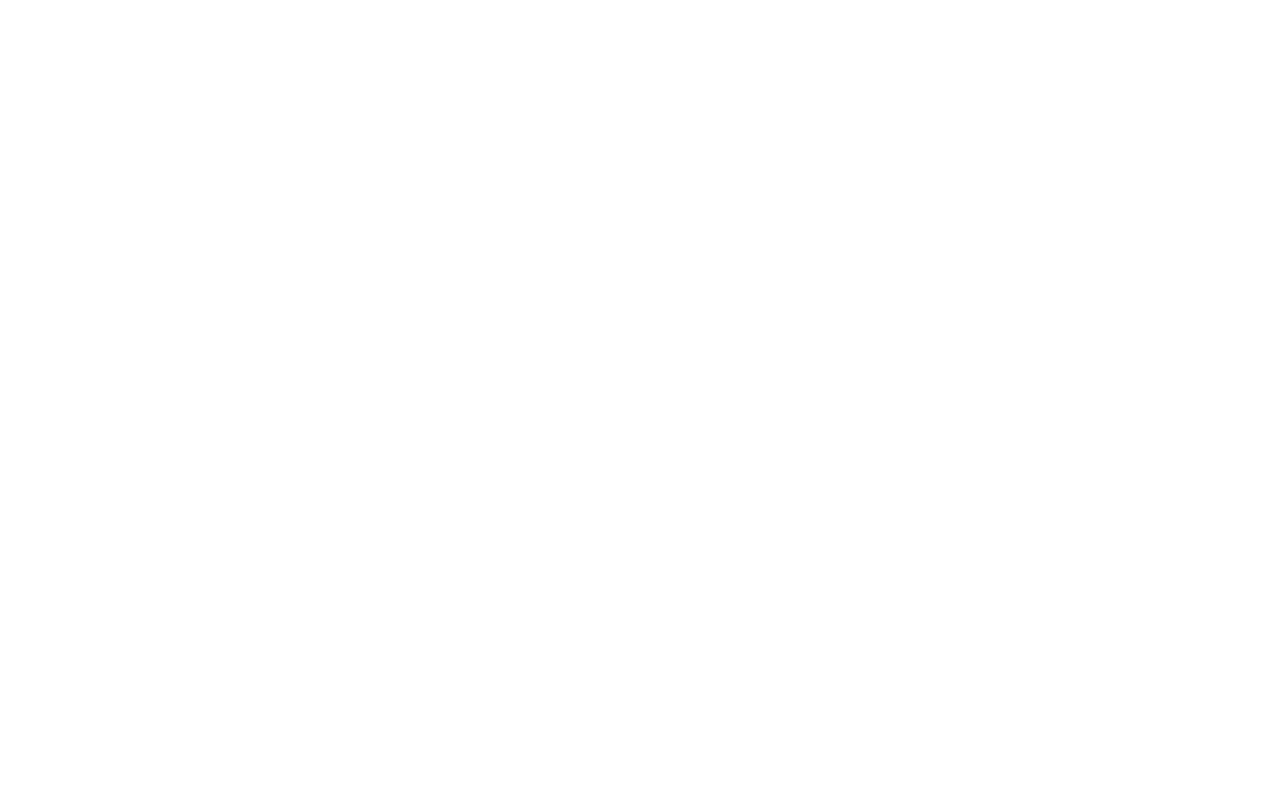
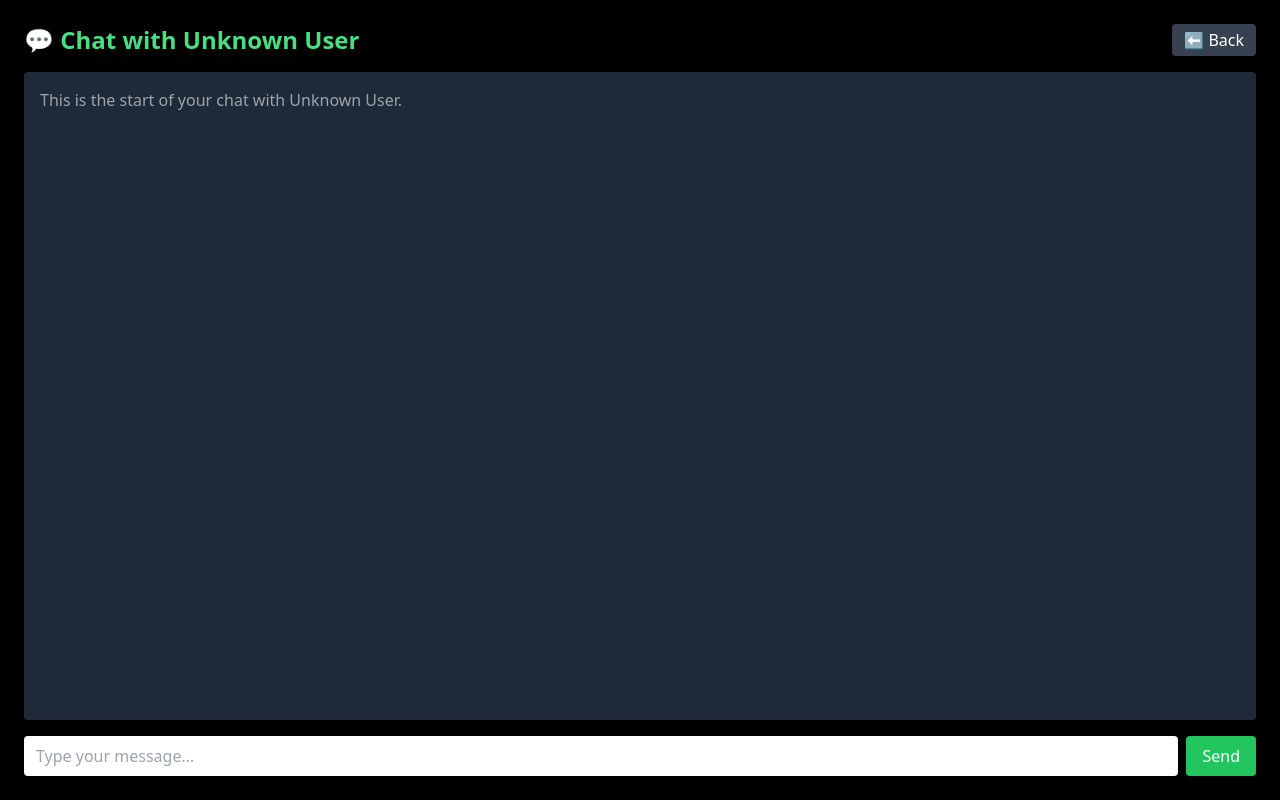
Before and after one commit to farrdeeen/music-match-frontend, a React (Vite) app: page /chat/1 in a window 1280 px wide. Before the commit this address had no page. Built offline with nearby package versions, Linux system fonts and the light colour scheme.

Commit message:
Added chat.tsx

```diff
--- a/src/App.tsx
+++ b/src/App.tsx
@@ -2,6 +2,7 @@
 import SpotifyLogin from "./components/SpotifyLogin";
 import Dashboard from "./pages/Dashboard";
 import Matches from "./pages/Matches";
+import Chat from "./pages/chat";
 
 function App() {
   console.log("📡 App rendered");
@@ -11,6 +12,7 @@
       <Route path="/" element={<SpotifyLogin />} />
       <Route path="/dashboard" element={<Dashboard />} />
       <Route path="/matches" element={<Matches />} />
+      <Route path="/chat/:matchId" element={<Chat />} />
     </Routes>
   );
 }
--- a/src/pages/Matches.tsx
+++ b/src/pages/Matches.tsx
@@ -1,6 +1,6 @@
 import { useEffect, useState } from "react";
+import axios from "axios";
 import { useNavigate } from "react-router-dom";
-import axios from "axios";
 
 interface Match {
   spotify_id: string;
@@ -8,36 +8,39 @@
   profile_image: string;
   similarity: number;
   top_artists: string[];
+  shared_artists: string[];
 }
 
 const Matches = () => {
   const navigate = useNavigate();
+  const [token, setToken] = useState<string | null>(null);
   const [matches, setMatches] = useState<Match[]>([]);
   const [loading, setLoading] = useState(true);
   const [error, setError] = useState<string | null>(null);
 
-  const BACKEND_URL = "https://music-match-backend.onrender.com"; // Update to your backend URL
+  const BACKEND_URL =
+    import.meta.env.VITE_BACKEND_URL || "https://music-match-backend.onrender.com";
 
   useEffect(() => {
+    const storedToken = localStorage.getItem("jwt");
+    if (!storedToken) {
+      setError("You are not logged in. Please log in first.");
+      setLoading(false);
+      return;
+    }
+
+    setToken(storedToken);
+
     const fetchMatches = async () => {
-      const jwtToken = localStorage.getItem("jwt");
-
-      if (!jwtToken) {
-        setError("You are not logged in. Please log in first.");
-        setLoading(false);
-        return;
-      }
-
       try {
-        console.log("📡 Fetching matches from backend...");
         const res = await axios.get(`${BACKEND_URL}/match-users`, {
-          headers: { Authorization: `Bearer ${jwtToken}` },
+          headers: { Authorization: `Bearer ${storedToken}` },
         });
-        console.log("✅ Matches response:", res.data);
         setMatches(res.data.matches);
+        // Save matches locally for chat page lookup
+        localStorage.setItem("matches", JSON.stringify(res.data.matches));
       } catch (err: any) {
-        console.error("❌ Failed to fetch matches:", err);
-        setError("Failed to load matches. Please try again.");
+        setError("Failed to fetch matches. Please try again.");
       } finally {
         setLoading(false);
       }
@@ -46,32 +49,26 @@
     fetchMatches();
   }, []);
 
-  if (loading) return <p className="text-center text-white mt-10">Loading matches…</p>;
+  if (loading) {
+    return <p className="text-center mt-10 text-white">Loading your matches…</p>;
+  }
 
-  if (error)
-    return (
-      <div className="text-center text-red-400 mt-10">
-        <p>{error}</p>
-        <button
-          onClick={() => navigate("/")}
-          className="mt-4 bg-green-500 px-4 py-2 rounded hover:bg-green-600"
-        >
-          🔑 Go to Login
-        </button>
-      </div>
-    );
+  if (error) {
+    return <p className="text-center mt-10 text-red-400">{error}</p>;
+  }
 
   return (
     <div className="p-8 bg-black min-h-screen text-white">
       <h1 className="text-3xl font-bold mb-6 text-green-400">🎧 Your Music Matches</h1>
+
       {matches.length === 0 ? (
-        <p>No matches found yet. Listen to more music to find users with similar taste!</p>
+        <p>No matches found yet. Start listening to more music!</p>
       ) : (
         <div className="grid grid-cols-1 sm:grid-cols-2 md:grid-cols-3 gap-6">
           {matches.map((match) => (
             <div
               key={match.spotify_id}
-              className="bg-gray-800 p-4 rounded-lg shadow hover:shadow-xl transition duration-300"
+              className="bg-gray-900 p-4 rounded-lg shadow hover:shadow-xl transition duration-300"
             >
               <div className="flex items-center space-x-4">
                 <img
@@ -81,27 +78,31 @@
                 />
                 <div>
                   <h2 className="text-xl font-semibold">{match.display_name}</h2>
-                  <p className="text-green-400">Similarity: {match.similarity}</p>
+                  <p className="text-green-400">
+                    Similarity Score: {match.similarity}
+                  </p>
                 </div>
               </div>
+
               <div className="mt-4">
-                <p className="text-gray-400 font-medium">Top Artists:</p>
+                <p className="text-gray-400 font-medium">Shared Artists:</p>
                 <ul className="list-disc list-inside">
-                  {match.top_artists.map((artist, idx) => (
+                  {match.shared_artists.map((artist, idx) => (
                     <li key={idx}>{artist}</li>
                   ))}
                 </ul>
               </div>
+
+              <button
+                onClick={() => navigate(`/chat/${match.spotify_id}`)}
+                className="mt-4 w-full bg-green-500 text-black px-4 py-2 rounded hover:bg-green-600 transition"
+              >
+                💬 Start Chat
+              </button>
             </div>
           ))}
         </div>
       )}
-      <button
-        onClick={() => navigate("/dashboard")}
-        className="mt-8 bg-green-500 px-4 py-2 rounded hover:bg-green-600 transition"
-      >
-        ⬅️ Back to Dashboard
-      </button>
     </div>
   );
 };
--- /dev/null
+++ b/src/pages/chat.tsx
@@ -0,0 +1,55 @@
+import { useParams, useNavigate } from "react-router-dom";
+import { useEffect, useState } from "react";
+
+const Chat = () => {
+  const { matchId } = useParams<{ matchId: string }>();
+  const navigate = useNavigate();
+  const [matchName, setMatchName] = useState<string>("");
+
+  useEffect(() => {
+    // Retrieve match details from localStorage or fetch from backend later
+    const savedMatches = JSON.parse(localStorage.getItem("matches") || "[]");
+    const match = savedMatches.find((m: any) => m.spotify_id === matchId);
+    if (match) {
+      setMatchName(match.display_name);
+    } else {
+      setMatchName("Unknown User");
+    }
+  }, [matchId]);
+
+  const handleBack = () => {
+    navigate("/matches");
+  };
+
+  return (
+    <div className="p-6 bg-black text-white min-h-screen flex flex-col">
+      <div className="flex justify-between items-center mb-4">
+        <h1 className="text-2xl font-bold text-green-400">💬 Chat with {matchName}</h1>
+        <button
+          onClick={handleBack}
+          className="bg-gray-700 px-3 py-1 rounded hover:bg-gray-600 transition"
+        >
+          ⬅ Back
+        </button>
+      </div>
+
+      <div className="flex-1 bg-gray-800 rounded p-4 overflow-y-auto mb-4">
+        {/* Placeholder chat messages */}
+        <p className="text-gray-400">This is the start of your chat with {matchName}.</p>
+      </div>
+
+      <div className="flex space-x-2">
+        <input
+          type="text"
+          placeholder="Type your message…"
+          className="flex-1 rounded px-3 py-2 text-black"
+        />
+        <button className="bg-green-500 px-4 py-2 rounded hover:bg-green-600 transition">
+          Send
+        </button>
+      </div>
+    </div>
+  );
+};
+
+export default Chat;
```
